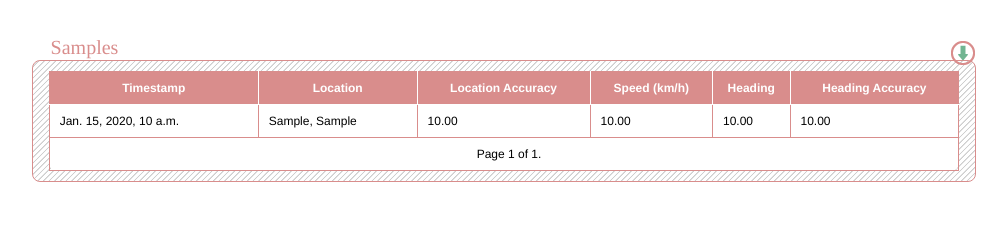
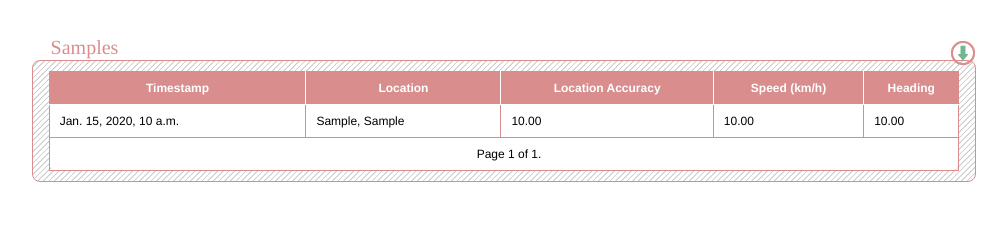
Before and after one commit to HowlingEverett/AgainstDragons, a Django app: template dashboard/templates/dashboard/trip_detail.html in a window 1280 px wide. Shown: the part 546-786 px from the top of the page, without its empty margins (137-1144 px from the left). Run offline with Django 3.2, Linux system fonts and the light colour scheme; data comes from the database, SQL or seed files in the repository; tables that the repository leaves empty hold one stand-in row (values such as "Sample post"); the template is opened without the code that fills it: values that come from a table or form of the project are taken from there, most other values are stand-ins (such as "Sample title", 1, 10 or a date in 2020); parts of the project's set-up code (start-up, migrations or seed data) failed here and were passed over; some libraries are stand-ins or nearby versions.

Commit message:
Changed Dashboard and API to ignore heading accuracy (not using it)

```diff
--- a/api/views.py
+++ b/api/views.py
@@ -174,7 +174,6 @@ class BatchSampleUploadView(JSONAPIResponseMixin, View):
                 speed=sample.get('speed', None),
                 heading=sample.get('heading', None),
                 location_accuracy=sample.get('location_accuracy', None),
-                heading_accuracy=sample.get('heading_accuracy', None),
                 trip=trip,
                 participant=request.user
             )
--- a/dashboard/templates/dashboard/trip_detail.html
+++ b/dashboard/templates/dashboard/trip_detail.html
@@ -49,7 +49,6 @@
                         <th>Location Accuracy</th>
                         <th>Speed (km/h)</th>
                         <th>Heading</th>
-                        <th>Heading Accuracy</th>
                     </tr>
                     </thead>
                     <tbody>
@@ -60,7 +59,6 @@
                             <td>{{ sample.location_accuracy|floatformat:2 }}</td>
                             <td>{{ sample.speed_in_kilometres_per_hour|floatformat:2 }}</td>
                             <td>{{ sample.heading|floatformat:2 }}</td>
-                            <td>{{ sample.heading_accuracy|floatformat:2 }}</td>
                         </tr>
                     {% endfor %}
                     </tbody>
```
